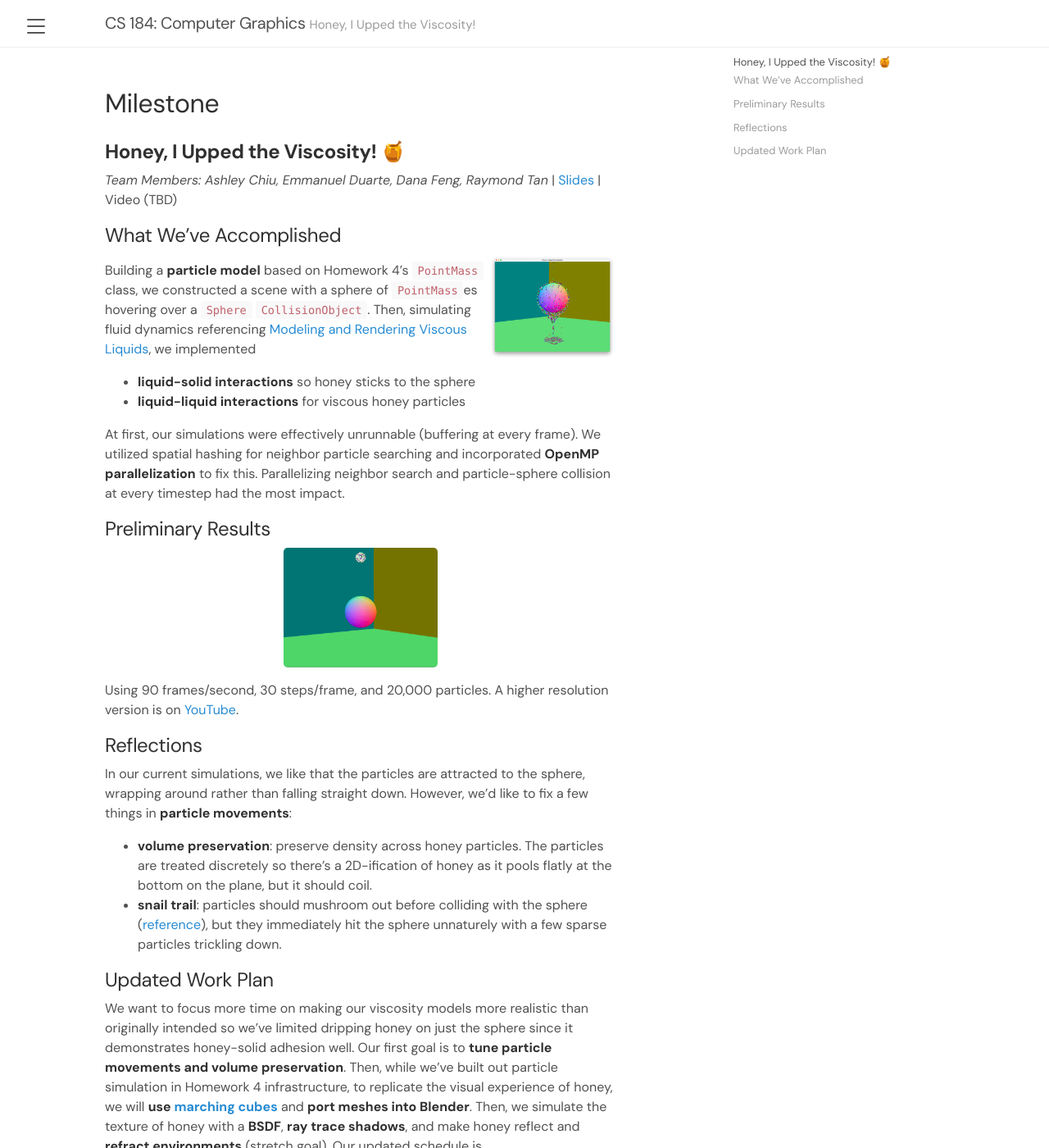
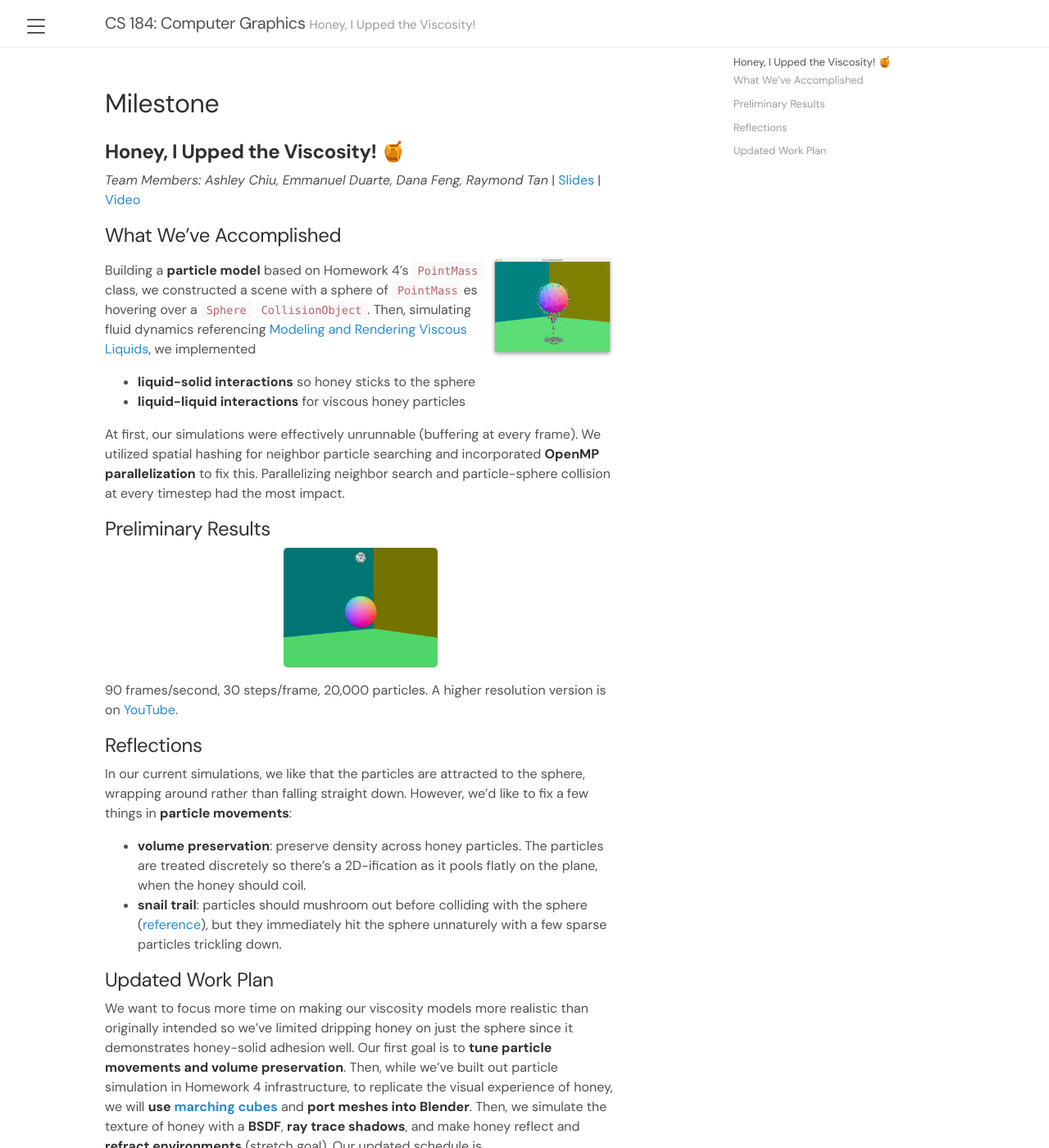
Before and after one commit to ashmchiu/cs184-final-proj-writeup, a Jekyll site: the page built from milestone.md, in a window 1280 px wide and 1400 px high. Shown: the whole window at 82% size. Built offline with Jekyll 4.4.1, drawn with Linux system fonts in a browser that asks for light colours.

Commit message:
add video

```diff
--- a/milestone.md
+++ b/milestone.md
@@ -7,7 +7,7 @@ nav_order : 1
 ---
 <h2><strong>Honey, I Upped the Viscosity! 🍯</strong></h2>
 <i>Team Members: Ashley Chiu, Emmanuel Duarte, Dana Feng, Raymond Tan</i> |
-[Slides](https://docs.google.com/presentation/d/1XChTjyzATtKneU5rBeOULRzXM5DbCcm-AcWQce74FTo/edit#slide=id.p) \| Video (TBD)
+[Slides](https://docs.google.com/presentation/d/1XChTjyzATtKneU5rBeOULRzXM5DbCcm-AcWQce74FTo/edit#slide=id.p) \| [Video](https://youtu.be/3IcuNlEuynY)
 
 ## What We've Accomplished
 <img src="../assets/milestone/adhesion.png" width="25%" align="right" />
@@ -23,11 +23,11 @@ At first, our simulations were effectively unrunnable (buffering at every frame)
     <img src="../assets/milestone/milestone_update.gif" width="30%"/>
 </div>
 
-Using 90 frames/second, 30 steps/frame, and 20,000 particles. A higher resolution version is on [YouTube](https://youtu.be/XzGDkuJSUBg).
+90 frames/second, 30 steps/frame, 20,000 particles. A higher resolution version is on [YouTube](https://youtu.be/XzGDkuJSUBg).
 
 ## Reflections
 In our current simulations, we like that the particles are attracted to the sphere, wrapping around rather than falling straight down. However, we'd like to fix a few things in **particle movements**:
-- **volume preservation**: preserve density across honey particles. The particles are treated discretely so there's a 2D-ification of honey as it pools flatly at the bottom on the plane, but it should coil.
+- **volume preservation**: preserve density across honey particles. The particles are treated discretely so there's a 2D-ification as it pools flatly on the plane, when the honey should coil.
 - **snail trail**: particles should mushroom out before colliding with the sphere ([reference](/assets/proposal/honey_on_sphere.png)), but they immediately hit the sphere unnaturely with a few sparse particles trickling down.
 
 ## Updated Work Plan
```
